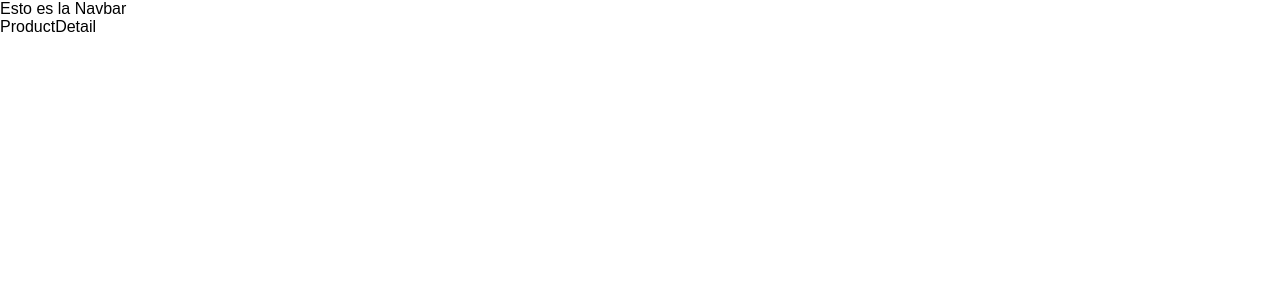
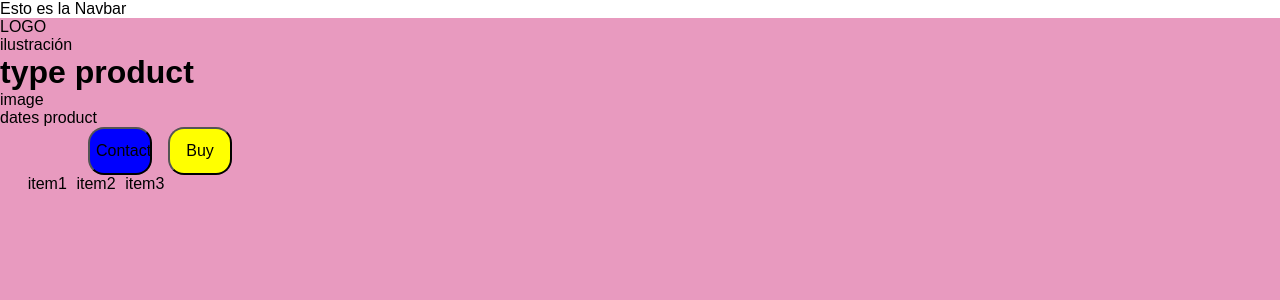
Before and after one commit to Sebasbh/Anunciarte, a React (Vite) app in the folder anunciarte-app/: page /productDetail in a window 1280 px wide. Shown: the top 300 px of the page. Built offline with nearby package versions, Linux system fonts and the light colour scheme.

Commit message:
style productDetail

```diff
--- a/anunciarte-app/src/Pages/ProductDetail.jsx
+++ b/anunciarte-app/src/Pages/ProductDetail.jsx
@@ -1,8 +1,27 @@
-
+import Button from "../Components/atoms/Button";
+import "./productDetail.css";
 
 export default function ProductDetail() {
   return (
-    <div>ProductDetail</div>
+
+    <div className="ProductDetail">
+        <div>LOGO</div>
+        <div>ilustración</div>
+        <div>
+          <h1>type product</h1>
+        </div>
+        <div>image</div>
+        <div>dates product</div>
+        <div className="homeButtons">
+            <Button style="BlueButton" text="Contact" arrow={false} />
+            <Button style="YellowButton" text="Buy" arrow={false}/>
+        </div>
+        <div className="items">
+          <div>item1</div>
+          <div>item2</div>
+          <div>item3</div>
+        </div>
+    </div>
 
   )
 }
--- a/anunciarte-app/src/Pages/home.css
+++ b/anunciarte-app/src/Pages/home.css
@@ -11,5 +11,5 @@
     flex-direction: column;
     justify-content: center;
     gap: 5%;
-    width: 25%;
+    width: 5%;
 }
--- /dev/null
+++ b/anunciarte-app/src/Pages/productDetail.css
@@ -0,0 +1,31 @@
+.ProductDetail {
+    height: 100vh;
+    background: #E89ABF;
+    width: 100%;
+}
+
+.homeButtons{
+    display: flex;
+    flex-direction: row;
+    justify-content: center;
+    gap: 5%;
+    width: 25%;
+}
+
+.BlueButton {
+    background-color: blue;
+    width: 20%;
+}
+
+.YellowButton {
+    background-color: yellow;
+    width: 20%;
+}
+
+.items {
+    display: flex;
+    flex-direction: row;
+    justify-content: center;
+    gap: 5%;
+    width: 15%;
+}
```
